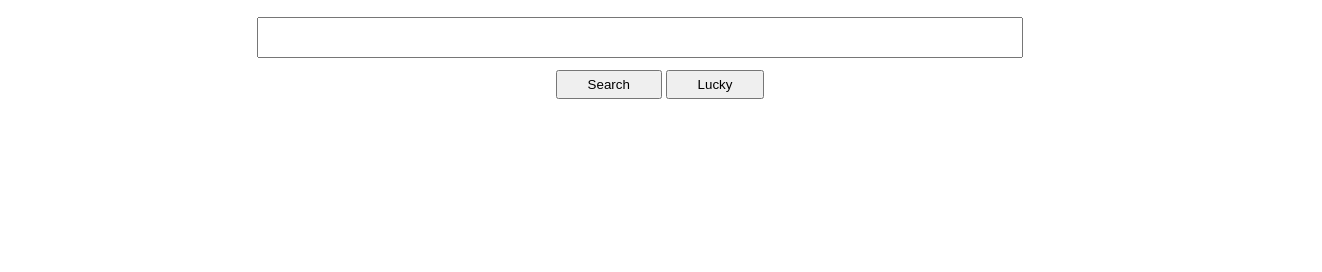
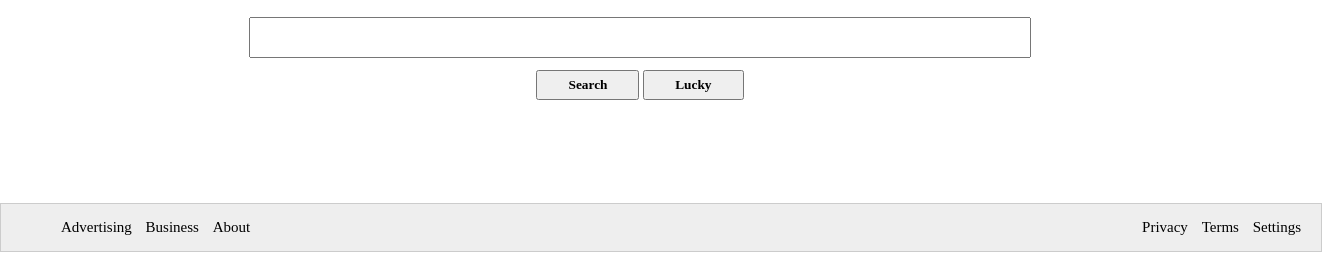
Before and after one commit to narudesu/google-homepage, a plain HTML site: page index.html in a window 1280 px wide. Shown: the part 528-800 px from the top of the page, 1322 px wide, since content can reach past the window. Drawn offline with Linux system fonts and the light colour scheme.

Commit message:
finalized

```diff
--- a/index.html
+++ b/index.html
@@ -29,6 +29,18 @@
       </li>
     </ul>
   </form>
+  <footer>
+    <ul class="left-foot">
+      <li><a href="#">Advertising</a></li>
+      <li><a href="#">Business</a></li>
+      <li><a href="#">About</a></li>
+    </ul>
+    <ul class="right-foot">
+      <li><a href="#">Privacy</a></li>
+      <li><a href="#">Terms</a></li>
+      <li><a href="#">Settings</a></li>
+    </ul>
+  </footer>
 
 </body>
 
--- a/styles.css
+++ b/styles.css
@@ -21,11 +21,14 @@ body {
   font-size: 18px;
   font-family: inherit;
   margin-bottom: -20px;
+  padding-left: 10px;
+  padding-right: 10px;
 }
 
 .search-buttons {
   text-align: center;
   list-style-type: none;
+  padding: 0;
 }
 
 .search-buttons li {
@@ -34,6 +37,8 @@ body {
 
 input[type=submit] {
   padding: 5px 30px;
+  font-family: inherit;
+  font-weight: 700;
 }
 
 .nav-list {
@@ -58,3 +63,42 @@ input[type=submit] {
   border: 1px solid #5295fa;
   border-radius: 7px;
 }
+
+footer {
+  position: absolute;
+  padding: 0px 20px;
+  bottom: 20px;
+  left: 0px;
+  background: #eee;
+  border: 1px solid #ccc;
+  width: 100%;
+}
+
+footer ul {
+  list-style-type: none;
+}
+
+footer ul li {
+  display: inline;
+}
+
+footer ul li a {
+  color: black;
+  text-decoration: none;
+}
+
+.left-foot {
+  float: left;
+}
+
+.left-foot li {
+  margin-right: 10px;
+}
+
+.right-foot {
+  text-align: right;
+}
+
+.right-foot li {
+  margin-left: 10px;
+}
```
